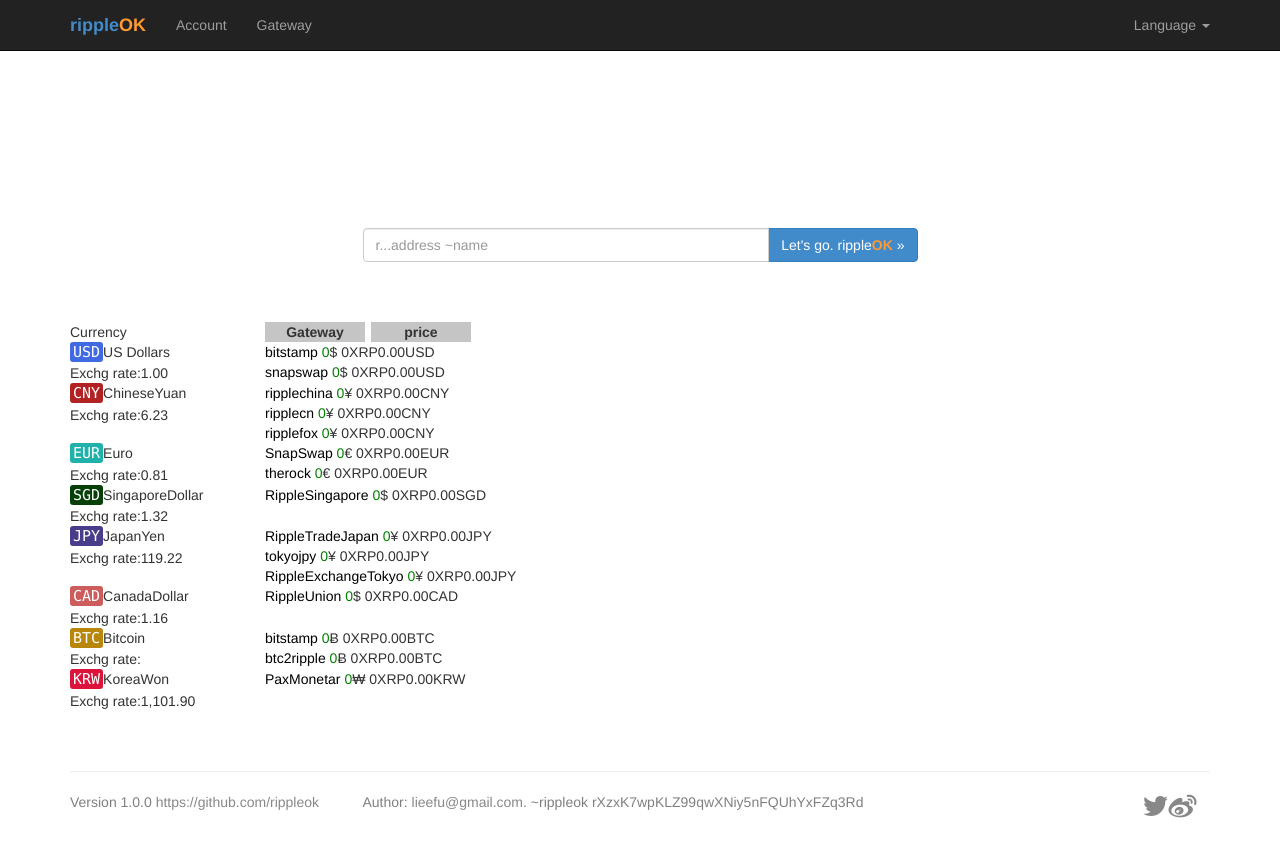
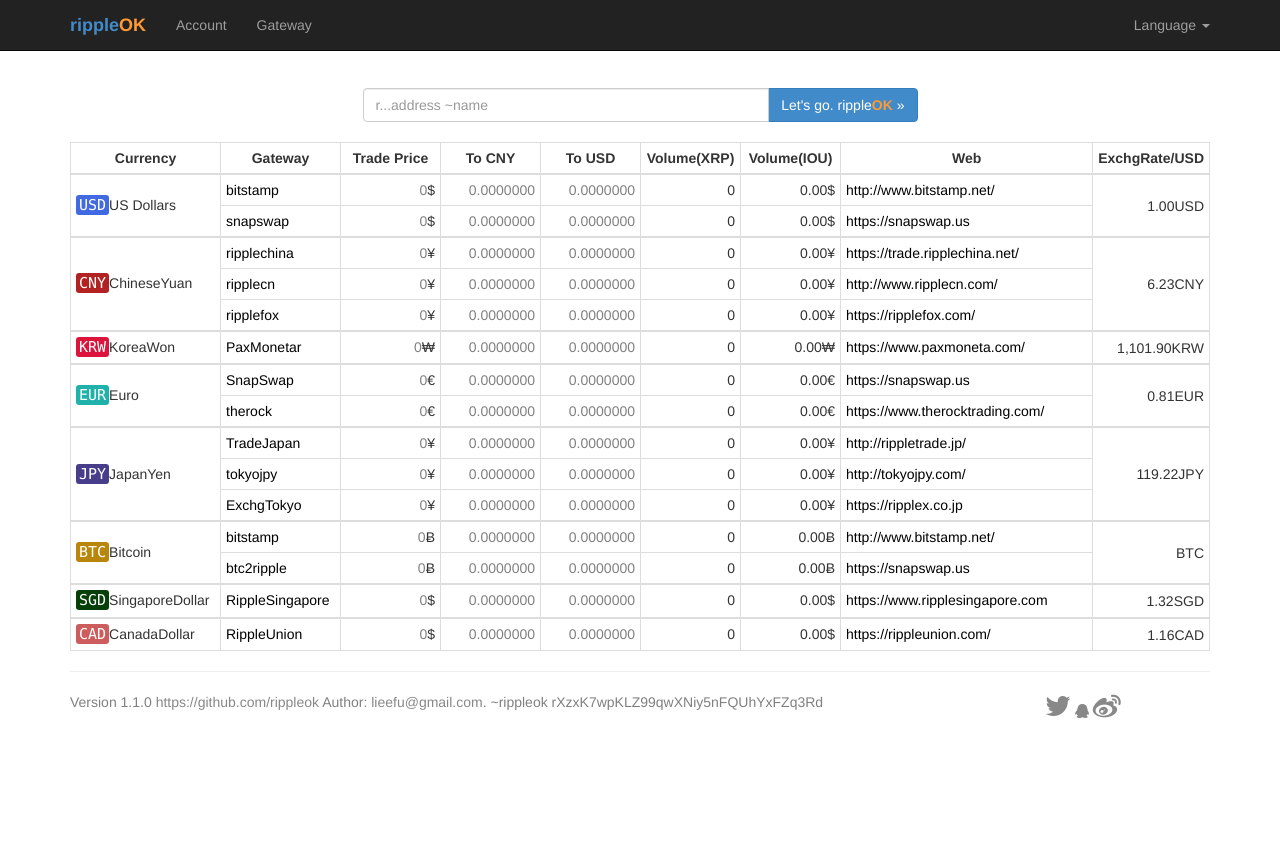
Before and after one commit to rippleok/ledgerinfo, a website: page public/index.html in a window 1280 px wide. After the commit the page ends 800 px from the top, so only its background shows below. Drawn offline with Linux system fonts and the light colour scheme.

Commit message:
for v1.1.0

```diff
--- a/public/index.html
+++ b/public/index.html
@@ -3,11 +3,11 @@
     <meta charset="utf-8">
     <meta http-equiv="X-UA-Compatible" content="IE=edge">
     <meta name="viewport" content="width=device-width, initial-scale=1">
-    <meta name="description" content="Ripple Pay Protocol Portal">
+    <meta name="description" content="Ripple Protocol ledget query portal">
     <meta name="author" content="rippleOK">
     <link rel="icon" href="/favicon.ico">
 
-    <title>Ripple Pay Protocol Portal</title>
+    <title>Ripple Protocol ledget query portal</title>
 		<!-- Bootstrap core CSS -->
     <link href="./css/bootstrap.min.css" rel="stylesheet">
     <link href="//maxcdn.bootstrapcdn.com/font-awesome/4.2.0/css/font-awesome.min.css" rel="stylesheet">
@@ -59,7 +59,7 @@
 	</nav><!--/nav -->
   <div class="jumbotron" style="background-color:white">
 		<div class="container" ng-controller="IndexCtrl" ng-cloak>
-			<br><br><br><br><br><br><br><br><br>
+			<br><br>
 
 			<div class="row">
 				<div class="col-md-3"></div>
@@ -75,43 +75,43 @@
 				</div>
 				<div class="col-md-3"></div>
 	    </div>
-			<br><br><br>
-				<div class="row">
-				<div class="col-md-2">Currency
-				</div>
-				<div class="col-md-10">
-					<div class="row">
-						<div class="col-md-12">
-							<div class="trade-title">
-								<div class="GATEWAY">Gateway</div>
-								<div class="PRICE">price</div>
-							</div>
-						</div>
-					</div>
-				</div>
-			</div>
-			<div class="row" ng-repeat="market in markets">
-				<div class="col-md-2"><span class="currency {{market.currency}}"></span>{{market.name}}<br>Exchg rate:{{ExchgRate[market.currency]|number:2}}
-				</div>
-				<div class="col-md-10">
-					<div class="row" ng-repeat="gateway in market.gateways">
-						<div class="col-md-12">
-							<a href="./gateway/gateway.html#{{market.currency}}.{{gateway.address}}"  target="_blank">{{gateway.name}}</a>
-							<span id="{{market.currency}}{{gateway.address}}" data-toggle="popover" data-placement="right" data-content="" class="{{gateway.price.action}}">{{gateway.price.value}}</span>{{market.symbol}}
-							{{gateway.volume.xrp|number:0}}XRP{{gateway.volume.iou|number:2}}{{market.currency}}
-							<a href="{{gateway.url}}" target="_blank">{{gateway.url}}</a>
-						</div>
-					</div>
-				</div>
-			</div>
+<br>
+					<table class="table table-bordered table-condensed table-hover">
+								<thead align="center">
+									<tr>
+										<th style="width:150px;text-align:center">Currency</th>
+										<th style="width:120px;text-align:center">Gateway</th>
+										<th style="width:100px;text-align:center">Trade Price</th>
+										<th style="width:100px;text-align:center">To CNY</th>
+										<th style="width:100px;text-align:center">To USD</th>
+										<th style="width:100px;text-align:center">Volume(XRP)</th>
+										<th style="width:100px;text-align:center">Volume(IOU)</th>
+										<th style="text-align:center">Web</th>
+										<th style="width:100px;text-align:center">ExchgRate/USD</th>
+									</tr>
+								</thead>
+								<tbody  ng-repeat="market in markets">
+									<tr ng-repeat="gateway in market.gateways">
+										<td style="vertical-align:middle" ng-if="$first" rowspan="{{market.gateways.length}}"><span class="currency {{market.currency}}"></span>{{market.name}}</td>
+										<td><a href="./gateway/gateway.html#{{market.currency}}.{{gateway.address}}"  target="_blank">{{gateway.name}}</a></td>
+										<td style="text-align:right"><span id="{{market.currency}}{{gateway.address}}" data-toggle="popover" data-placement="right" data-content="" class="{{gateway.price.action}}">{{gateway.price.value}}</span>{{market.symbol}}</td>
+										<td style="text-align:right;color:gray">{{gateway.price.value|exchgrate:'CNY':market.currency|number:7}}</td>
+										<td style="text-align:right;color:gray">{{gateway.price.value|exchgrate:'USD':market.currency|number:7}}</td>
+										<td style="text-align:right">{{gateway.volume.xrp|number:0}}</td>
+										<td style="text-align:right">{{gateway.volume.iou|number:2}}{{market.symbol}}</td>
+										<td><a href="{{gateway.url}}" target="_blank">{{gateway.url}}</a></td>
+										<td style="text-align:right;vertical-align:middle" ng-if="$first" rowspan="{{market.gateways.length}}">{{ExchgRate[market.currency]|number:2}}{{market.currency}}</td>
+									</tr>
+								</tbody>
+							</table>
 
-      <br><br>
       <hr>
       <footer class="row">
-        <div class="col-md-3">Version 1.0.0 <a href="https://github.com/rippleok" target="_blank">https://github.com/rippleok</a></div>
-        <div class="col-md-8">Author: <a href="mailto:lieefu@gmail.com">lieefu@gmail.com</a>. ~rippleok rXzxK7wpKLZ99qwXNiy5nFQUhYxFZq3Rd</div>
-        <div class="col-md-1">
-           <a href="https://twitter.com/lieefu" target="_blank"><i class="fa fa-twitter fa-2x"></i></a><a href="http://weibo.com/207899158" target="_blank"><i class="fa fa-weibo fa-2x"></i></a>
+        <div class="col-md-10">Version 1.1.0 <a href="https://github.com/rippleok" target="_blank">https://github.com/rippleok</a> Author: <a href="mailto:lieefu@gmail.com">lieefu@gmail.com</a>. ~rippleok rXzxK7wpKLZ99qwXNiy5nFQUhYxFZq3Rd</div>
+        <div class="col-md-2">
+           <a href="https://twitter.com/lieefu" target="_blank"><i class="fa fa-twitter fa-2x"></i></a>
+					 <a href="http://jq.qq.com/?_wv=1027&k=c7uoOv" target="_blank"><i class="fa fa-qq fa-1x"></i></a>
+					 <a href="http://weibo.com/207899158" target="_blank"><i class="fa fa-weibo fa-2x"></i></a>
         </div>
       </footer>
 		</div><!-- /container -->
--- a/public/js/app.js
+++ b/public/js/app.js
@@ -1,30 +1,15 @@
 'use strict';
 
 // Declare app level module which depends on views, and components
-angular.module('indexApp', []).directive('ngRepeatEnd', function () {
-    return {
-        restrict: 'A',
-        scope: {},
-        link: function (scope, element, attrs) {
-            if (attrs.ngRepeat) {
-                if (scope.$parent.$last) {
-                    if (attrs.ngRepeatEnd !== '') {
-                        if (typeof scope.$parent.$parent[attrs.ngRepeatEnd] === 'function') {
-                            // Executes defined function
-                            scope.$parent.$parent[attrs.ngRepeatEnd]();
-                        } else {
-                            // For watcher, if you prefer
-                            scope.$parent.$parent[attrs.ngRepeatEnd] = true;
-                        }
-                    } else {
-                        // If no value was provided than we will provide one on you controller scope, that you can watch
-                        // WARNING: Multiple instances of this directive could yeild unwanted results.
-                        scope.$parent.$parent.ngRepeatFinished = true;
-                    }
-                }
-            } else {
-                throw 'ngRepeatEndWatch: `ngRepeat` Directive required to use this Directive';
-            }
-        }
-    };
+var app=angular.module('indexApp', []);
+app.filter('exchgrate', function() {
+	return function(input,tocur,cur) {
+		if(cur==tocur) return input;
+		if(tocur=='USD'){
+  		if(ExchgRate[cur]) return input/ExchgRate[cur];
+		}else{
+			if(ExchgRate[cur]) return input*ExchgRate['CNY']/ExchgRate[cur];
+		}
+		return input;
+	}
 });
--- a/public/js/controllers.js
+++ b/public/js/controllers.js
@@ -9,17 +9,20 @@
 });
 
 function initprice(){
+	var tradedata={};
 	if(window.localStorage){
-		var tradedata={};
 		if(localStorage.tradedata){
 			tradedata=JSON.parse(localStorage.tradedata);
-			for(var i=0;i<Markets.length;i++){
-				for(var j=0;j<Markets[i].gateways.length;j++){
-					var trade=tradedata[Markets[i].gateways[j].address];
-					Markets[i].gateways[j].price.action='gray';
-					Markets[i].gateways[j].price.value=trade?trade.price:0;
-				}
-			}
 		}
 	}
+	for(var i=0;i<Markets.length;i++){
+		for(var j=0;j<Markets[i].gateways.length;j++){
+			var gateway=Markets[i].gateways[j];
+			var trade=tradedata[Markets[i].currency+gateway.address];
+			gateway.price.action='gray';
+			gateway.price.value=trade?trade.price:0;
+			gateway.url=Gateways[gateway.address].weburl;
+		}
+	}
+
 }
--- a/public/js/ripple-price.js
+++ b/public/js/ripple-price.js
@@ -37,6 +37,15 @@
         ]
      },
 		 {
+        name: 'KoreaWon',
+        currency: 'KRW',
+				symbol:'₩',
+        gateways:
+        [
+           {name: 'PaxMonetar', address: 'rUkMKjQitpgAM5WTGk79xpjT38DEJY283d',price:{value:0,action:'asks'},volume:{xrp:0,iou:0},url:''}
+        ]
+     },
+		 {
         name: 'Euro',
         currency: 'EUR',
 				symbol:'€',
@@ -47,32 +56,14 @@
         ]
      },
 		 {
-        name: 'SingaporeDollar',
-        currency: 'SGD',
-				symbol:'$',
-        gateways:
-        [
-           {name: 'RippleSingapore', address: 'r9Dr5xwkeLegBeXq6ujinjSBLQzQ1zQGjH',price:{value:0,action:'asks'},volume:{xrp:0,iou:0},url:''}
-        ]
-     },
-		 {
         name: 'JapanYen',
         currency: 'JPY',
 				symbol:'¥',
         gateways:
         [
-           {name: 'RippleTradeJapan', address: 'rMAz5ZnK73nyNUL4foAvaxdreczCkG3vA6',price:{value:0,action:'asks'},volume:{xrp:0,iou:0},url:''},
+           {name: 'TradeJapan', address: 'rMAz5ZnK73nyNUL4foAvaxdreczCkG3vA6',price:{value:0,action:'asks'},volume:{xrp:0,iou:0},url:''},
 					 {name: 'tokyojpy', address: 'r94s8px6kSw1uZ1MV98dhSRTvc6VMPoPcN',price:{value:0,action:'asks'},volume:{xrp:0,iou:0},url:''},
-					 {name: 'RippleExchangeTokyo', address: 'r9ZFPSb1TFdnJwbTMYHvVwFK1bQPUCVNfJ',price:{value:0,action:'asks'},volume:{xrp:0,iou:0},url:''}
-        ]
-     },
-		 {
-        name: 'CanadaDollar',
-        currency: 'CAD',
-				symbol:'$',
-        gateways:
-        [
-           {name: 'RippleUnion', address: 'r3ADD8kXSUKHd6zTCKfnKT3zV9EZHjzp1S',price:{value:0,action:'asks'},volume:{xrp:0,iou:0},url:''}
+					 {name: 'ExchgTokyo', address: 'r9ZFPSb1TFdnJwbTMYHvVwFK1bQPUCVNfJ',price:{value:0,action:'asks'},volume:{xrp:0,iou:0},url:''}
         ]
      },
      {
@@ -86,12 +77,21 @@
         ]
      },
 		 {
-        name: 'KoreaWon',
-        currency: 'KRW',
-				symbol:'₩',
+        name: 'SingaporeDollar',
+        currency: 'SGD',
+				symbol:'$',
         gateways:
         [
-           {name: 'PaxMonetar', address: 'rUkMKjQitpgAM5WTGk79xpjT38DEJY283d',price:{value:0,action:'asks'},volume:{xrp:0,iou:0},url:''}
+           {name: 'RippleSingapore', address: 'r9Dr5xwkeLegBeXq6ujinjSBLQzQ1zQGjH',price:{value:0,action:'asks'},volume:{xrp:0,iou:0},url:''}
+        ]
+     },
+		 {
+        name: 'CanadaDollar',
+        currency: 'CAD',
+				symbol:'$',
+        gateways:
+        [
+           {name: 'RippleUnion', address: 'r3ADD8kXSUKHd6zTCKfnKT3zV9EZHjzp1S',price:{value:0,action:'asks'},volume:{xrp:0,iou:0},url:''}
         ]
      }
 /*
@@ -110,12 +110,11 @@
   var book;
    Markets.forEach(function(Market)
    {
-      console.log("init Market"+Market.name);
+      //console.log("init Market"+Market.name);
       var gateways = Market.gateways;
       gateways.forEach(function(gateway)
       {
-           console.log("init gateway:"+Gateways[gateway.address].name);
-					 gateway.url=Gateways[gateway.address].weburl;
+           //console.log("init gateway:"+Gateways[gateway.address].name);
            ['asks','bids'].forEach(function(action)
            {
               if(action == "asks")
@@ -134,7 +133,7 @@
 	g$scope.$apply();
 }
 function resubscribe(){
-	console.log("timeout fresh-------------------------------------------------------");
+	//console.log("timeout fresh-------------------------------------------------------");
 	lastfreshdate=new Date();
 	for(var id in remote._books){
 			remote._books[id].unsubscribe();
@@ -143,7 +142,7 @@
 	subscribe();
 }
 var lastfreshdate=new Date();
-setInterval(function(){if((new Date() - lastfreshdate)>180000) resubscribe();console.log(new Date() - lastfreshdate);}, 30000);//超过3分钟强制刷新数据，解决自动刷新意外终止问题
+setInterval(function(){if((new Date() - lastfreshdate)>180000) resubscribe();}, 30000);//超过3分钟强制刷新数据，解决自动刷新意外终止问题
 function tradeListener(action, tradeGets, tradePays, currency, gateway)
 {
 	 lastfreshdate=new Date();
@@ -181,14 +180,15 @@
 				 volumeiou = tradePays.to_number();
 				 pricecolor="red";
       }
-      price=price.substring(0,6);
-			console.log(gateway.address+price);
+      price=price.substring(0,9);
+			/*console.log(gateway.address+price);
 			var pos;
 			for(pos=price.length-1;pos>=0;pos--){
 			 if(price.charAt(pos)!='0') break;
 			}
 			price=price.substring(0,pos+1);//截取价格后面的0
-			if(price.length<=0) return;//有时候数值价格小到0
+			*/
+			if(price<=0) return;//有时候数值价格小到0
 			gateway.price.value=price;
 			gateway.price.action=action;
 			gateway.volume.xrp+=droptoxrp(volumexrp);
@@ -208,7 +208,7 @@
 				if(localStorage.tradedata){
 					tradedata=JSON.parse(localStorage.tradedata);
 				}
-				tradedata[gateway.address]=trade;
+				tradedata[currency+gateway.address]=trade;
 				localStorage.tradedata=JSON.stringify(tradedata);
 			}
 			var content=$("#"+currency+gateway.address).attr("data-content");
```
Also changed, not shown: public/js/ripple-min.js (renamed from public/js/ripple-0.9.3-min.js), 2 other files.
